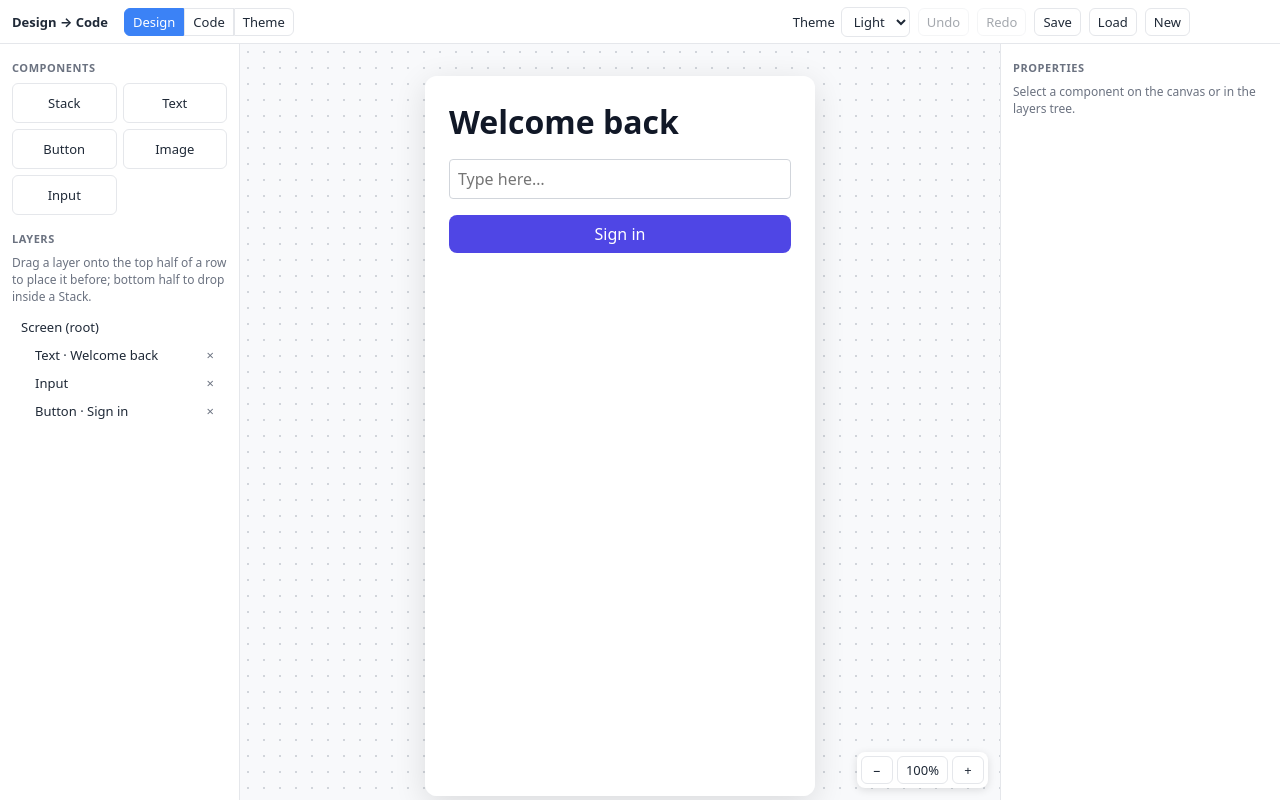
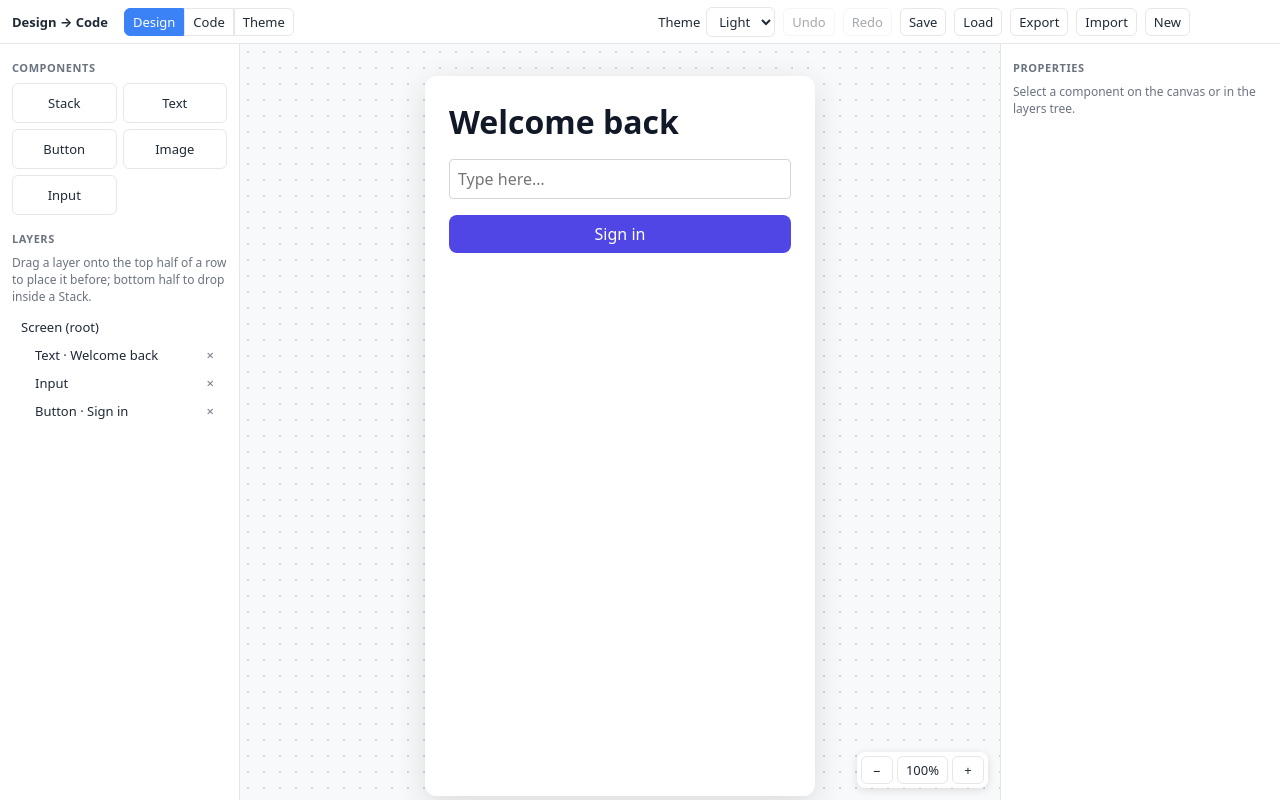
Before and after one commit to natashamykytiuk-bit/design-to-code, a React (Vite) app: page / in a window 1280 px wide. Built offline with nearby package versions, Linux system fonts and the light colour scheme.

Commit message:
added JSON import/export

```diff
--- a/src/App.tsx
+++ b/src/App.tsx
@@ -9,7 +9,7 @@ import {
 	type DragEndEvent,
 	type DragStartEvent,
 } from "@dnd-kit/core";
-import { useStore } from "./model/store";
+import { parseDoc, useStore } from "./model/store";
 import { findNode, findParent } from "./model/tree";
 import { registry } from "./registry";
 import { LeftPanel } from "./ui/LeftPanel";
@@ -69,10 +69,15 @@ export default function App() {
 		setDragLabel(null);
 		const { active, over } = e;
 		if (!over) return;
-		const src = active.data.current as { kind: "palette" | "layer"; type?: string; nodeId?: string };
+		const src = active.data.current as {
+			kind: "palette" | "layer";
+			type?: string;
+			nodeId?: string;
+		};
 		const dst = over.data.current as { nodeId: string; fromLayers?: boolean };
 		const state = useStore.getState();
-		const root = (state.doc.screens.find((x) => x.id === state.screenId) ?? state.doc.screens[0]).root;
+		const root = (state.doc.screens.find((x) => x.id === state.screenId) ?? state.doc.screens[0])
+			.root;
 		const target = findNode(root, dst.nodeId);
 		if (!target) return;
 		const isContainer = registry[target.type].container;
@@ -95,15 +100,40 @@ export default function App() {
 			const parent = findParent(root, target.id);
 			if (!parent) return;
 			parentId = parent.id;
-			index = parent.children.findIndex((c) => c.id === target.id) + (placement === "after" ? 1 : 0);
+			index =
+				parent.children.findIndex((c) => c.id === target.id) + (placement === "after" ? 1 : 0);
 		}
 
-		if (src.kind === "palette") state.addNode(src.type!, parentId, index);
-		else if (src.nodeId && src.nodeId !== target.id) state.moveNode(src.nodeId, parentId, index);
+		if (src.kind === "palette") {
+			state.addNode(src.type!, parentId, index);
+		} else if (src.nodeId && src.nodeId !== target.id) {
+			state.moveNode(src.nodeId, parentId, index);
+		}
+	};
+
+	const exportJson = () => {
+		const blob = new Blob([JSON.stringify(s.doc, null, "\t")], { type: "application/json" });
+		const url = URL.createObjectURL(blob);
+		Object.assign(document.createElement("a"), { href: url, download: "design.json" }).click();
+		URL.revokeObjectURL(url);
+	};
+
+	const importJson = async (file: File | undefined) => {
+		if (!file) return;
+		const doc = parseDoc(await file.text());
+		if (doc) {
+			s.replaceDoc(doc);
+			flash("Imported");
+		} else flash("Not a valid design file");
 	};
 
 	return (
-		<DndContext sensors={sensors} collisionDetection={pointerWithin} onDragStart={onDragStart} onDragEnd={onDragEnd}>
+		<DndContext
+			sensors={sensors}
+			collisionDetection={pointerWithin}
+			onDragStart={onDragStart}
+			onDragEnd={onDragEnd}
+		>
 			<div className="app">
 				<header className="topbar">
 					<strong className="brand">Design → Code</strong>
@@ -141,6 +171,21 @@ export default function App() {
 						Save
 					</button>
 					<button onClick={() => flash(s.load() ? "Loaded" : "Nothing saved yet")}>Load</button>
+					<button onClick={exportJson} title="Download the design as JSON">
+						Export
+					</button>
+					<label className="file-btn" title="Open a design JSON file">
+						Import
+						<input
+							type="file"
+							accept="application/json,.json"
+							hidden
+							onChange={(e) => {
+								importJson(e.target.files?.[0]);
+								e.target.value = "";
+							}}
+						/>
+					</label>
 					<button onClick={s.reset} title="Start over with the sample screen">
 						New
 					</button>
@@ -154,7 +199,9 @@ export default function App() {
 				</main>
 				<Properties />
 			</div>
-			<DragOverlay dropAnimation={null}>{dragLabel && <div className="drag-ghost">{dragLabel}</div>}</DragOverlay>
+			<DragOverlay dropAnimation={null}>
+				{dragLabel && <div className="drag-ghost">{dragLabel}</div>}
+			</DragOverlay>
 		</DndContext>
 	);
 }
```
